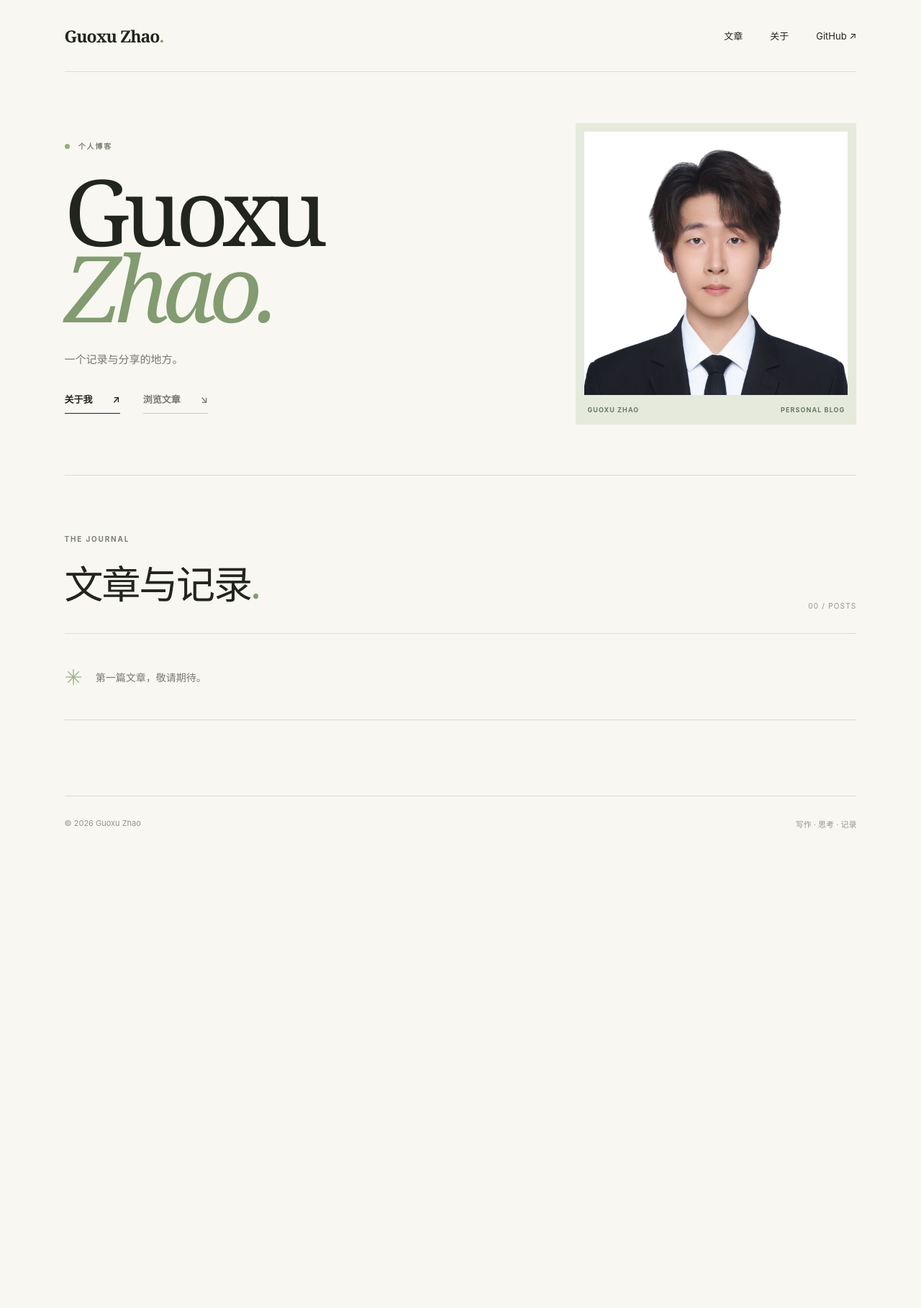
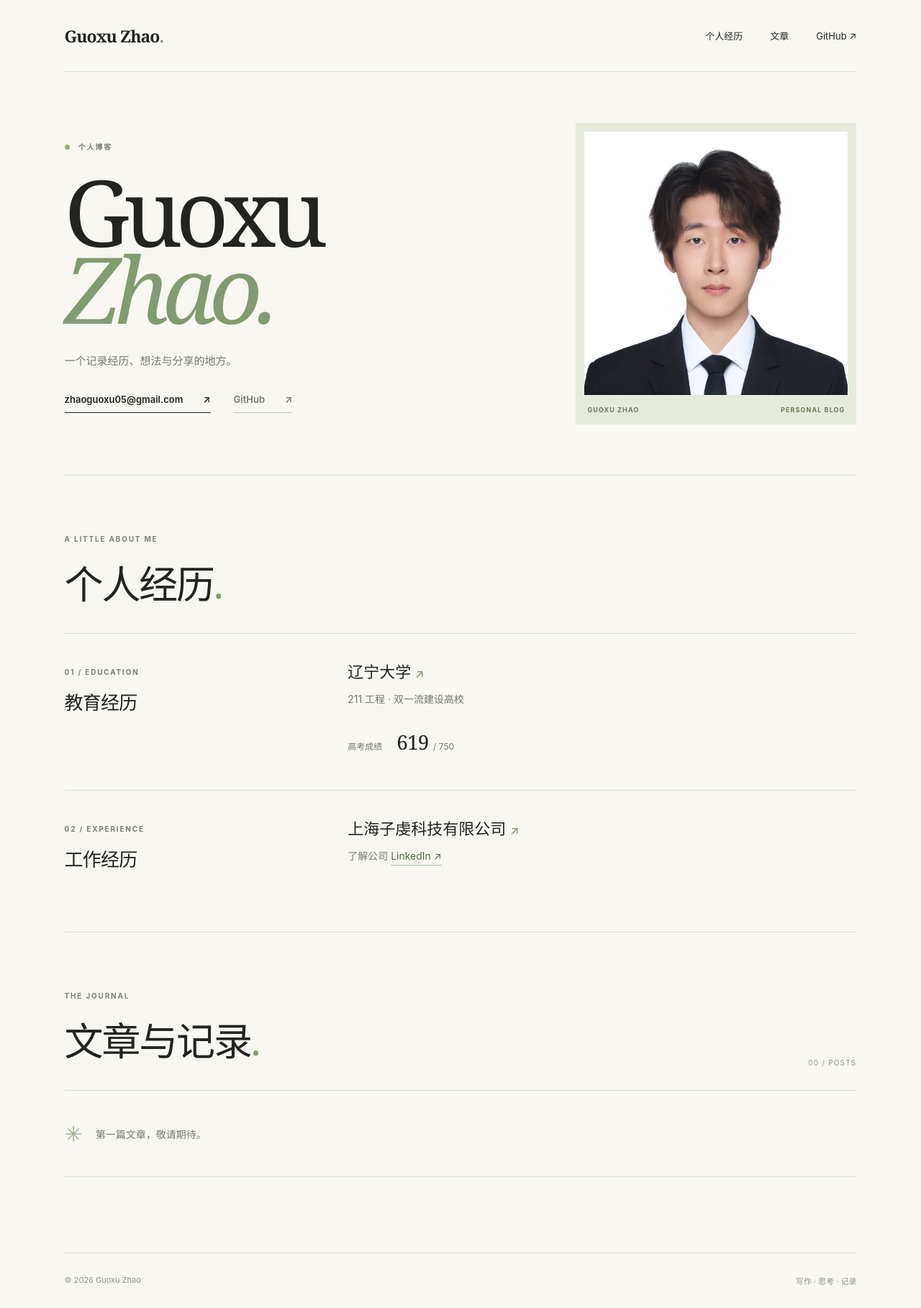
Before and after one commit to Zguoxu/Zguoxu.github.io, a Jekyll site: the page built from index.html, in a window 1280 px wide. Shown: the whole page at 72% size. Built offline with Jekyll 4.4.1, drawn with Linux system fonts in a browser that asks for light colours; before the commit the page ends 1183 px from its top, so only the background shows below that.

Commit message:
Show personal profile on the home page

```diff
--- a/_layouts/default.html
+++ b/_layouts/default.html
@@ -11,7 +11,7 @@
   <div class="site-shell">
     <header class="site-header">
       <a class="wordmark" href="{{ '/' | relative_url }}">{{ site.title | escape }}<span aria-hidden="true">.</span></a>
-      <nav aria-label="主导航"><a href="{{ '/' | relative_url }}">文章</a><a href="{{ '/about/' | relative_url }}">关于</a><a href="https://github.com/Zguoxu">GitHub <span aria-hidden="true">↗</span></a></nav>
+      <nav aria-label="主导航"><a href="{{ '/' | relative_url }}#profile">个人经历</a><a href="{{ '/' | relative_url }}#journal">文章</a><a href="https://github.com/Zguoxu">GitHub <span aria-hidden="true">↗</span></a></nav>
     </header>
     <main>{{ content }}</main>
     <footer class="site-footer"><span>© {{ 'now' | date: '%Y' }} {{ site.title | escape }}</span><span>写作 · 思考 · 记录</span></footer>
--- a/index.html
+++ b/index.html
@@ -2,8 +2,23 @@
 layout: default
 ---
 <section class="hero" aria-labelledby="hero-title">
-  <div class="hero-copy"><p class="eyebrow"><span class="status-dot"></span> 个人博客</p><h1 id="hero-title">Guoxu<br><em>Zhao.</em></h1><p class="hero-note">一个记录与分享的地方。</p><div class="hero-links"><a class="text-link" href="{{ '/about/' | relative_url }}">关于我 <span aria-hidden="true">↗</span></a><a class="text-link hero-secondary" href="#journal">浏览文章 <span aria-hidden="true">↘</span></a></div></div>
+  <div class="hero-copy"><p class="eyebrow"><span class="status-dot"></span> 个人博客</p><h1 id="hero-title">Guoxu<br><em>Zhao.</em></h1><p class="hero-note">一个记录经历、想法与分享的地方。</p><div class="hero-links"><a class="text-link" href="mailto:zhaoguoxu05@gmail.com">zhaoguoxu05@gmail.com <span aria-hidden="true">↗</span></a><a class="text-link hero-secondary" href="https://github.com/Zguoxu">GitHub <span aria-hidden="true">↗</span></a></div></div>
   <figure class="hero-portrait"><img src="{{ '/assets/images/guoxu-zhao.jpg' | relative_url }}" alt="Guoxu Zhao 的个人照片" width="1152" height="1152"><figcaption><span>GUOXU ZHAO</span><span>PERSONAL BLOG</span></figcaption></figure>
+</section>
+<section class="profile-overview" id="profile" aria-labelledby="profile-title">
+  <div class="section-heading"><div><p class="eyebrow">A LITTLE ABOUT ME</p><h2 id="profile-title">个人经历<span>.</span></h2></div></div>
+  <section class="profile-section" aria-labelledby="education-heading">
+    <div class="profile-section-heading"><p class="eyebrow">01 / EDUCATION</p><h2 id="education-heading">教育经历</h2></div>
+    <div class="profile-detail">
+      <h3><a href="https://www.lnu.edu.cn/" target="_blank" rel="noopener noreferrer">辽宁大学 <span aria-hidden="true">↗</span></a></h3>
+      <p>211 工程 · 双一流建设高校</p>
+      <div class="profile-fact"><span>高考成绩</span><strong>619 <small>/ 750</small></strong></div>
+    </div>
+  </section>
+  <section class="profile-section" aria-labelledby="experience-heading">
+    <div class="profile-section-heading"><p class="eyebrow">02 / EXPERIENCE</p><h2 id="experience-heading">工作经历</h2></div>
+    <div class="profile-detail"><h3><a href="https://www.linkedin.com/company/zcad-ai/home/" target="_blank" rel="noopener noreferrer">上海子虔科技有限公司 <span aria-hidden="true">↗</span></a></h3><p>了解公司 <a class="inline-link" href="https://www.linkedin.com/company/zcad-ai/home/" target="_blank" rel="noopener noreferrer">LinkedIn ↗</a></p></div>
+  </section>
 </section>
 <section class="journal" id="journal" aria-labelledby="journal-title">
   <div class="section-heading"><div><p class="eyebrow">THE JOURNAL</p><h2 id="journal-title">文章与记录<span>.</span></h2></div><span class="section-count">{{ site.posts.size | prepend: '0' | slice: -2, 2 }} / POSTS</span></div>
```
Also changed, not shown: about.md (deleted, +0 -27 lines), assets/blog.css.
